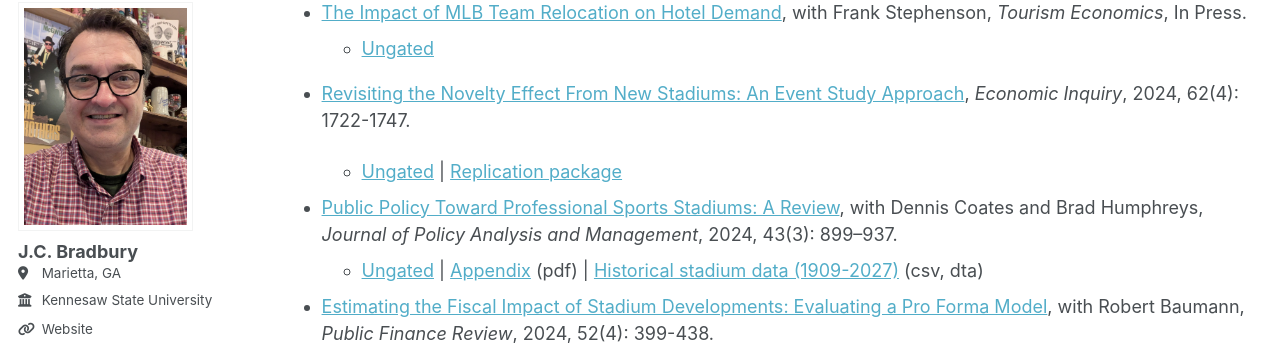
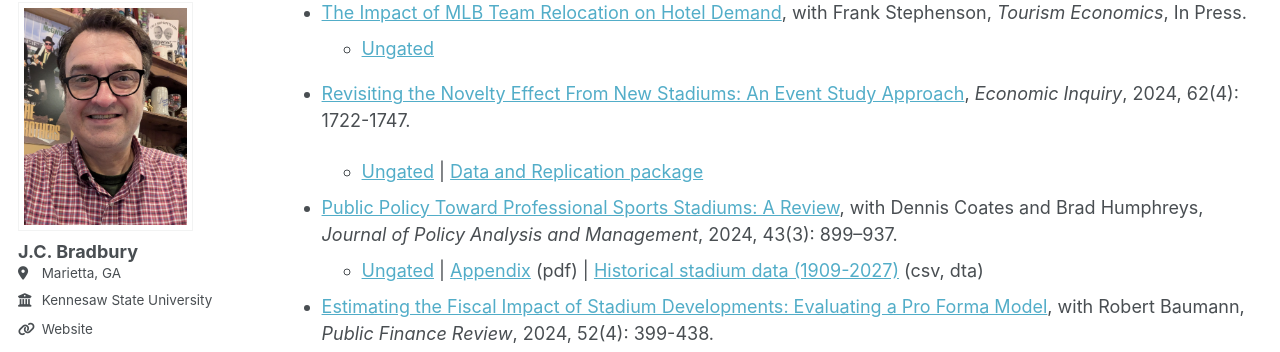
Before and after one commit to jcbradbury/jcbradbury.github.io, a Jekyll site: the page built from _pages/research.md, in a window 1280 px wide and 900 px high, scrolled down 434 px. Shown: the part 99-451 px from the top of the window. Built offline with Jekyll 4.4.1, drawn with Linux system fonts in a browser that asks for light colours; some web fonts are replaced; a script bundle is joined from its source files by our own code; library files that are not in the unit come from our copies.

Commit message:
Update research.md

```diff
--- a/_pages/research.md
+++ b/_pages/research.md
@@ -18,9 +18,9 @@
 
 ### Journal Articles
 <!--
-- The Public Cost of Minor League Baseball Stadium Subsidies [(pre-print)](https://papers.ssrn.com/sol3/papers.cfm?abstract_id=5318600), *Economic Inquiry*, conditionally accepted pending replication package approval by data editor.
+- The Public Cost of Minor League Baseball Stadium Subsidies [(pre-print)](https://papers.ssrn.com/sol3/papers.cfm?abstract_id=5318600), *Economic Inquiry*, forthcoming.
 
-    - [Replication package](https://doi.org/10.3886/E241242V1)
+    - [Data and Replication package](https://doi.org/10.3886/E241242V3)
 
 -->
 - [Yes, There is an Economic Consensus that Professional Sports Facilities are Inadvisable Public Investments: A Reply to Johnson, Fort, and Rosentraub](https://journals.sagepub.com/doi/10.1177/08912424261418035), with Brad Humphreys, *Economic Development Quarterly*, 2026, In Press.  40(2)
@@ -32,7 +32,7 @@
 
 - [Revisiting the Novelty Effect From New Stadiums: An Event Study Approach](https://doi.org/10.1111/ecin.13231), *Economic Inquiry*, 2024, 62(4): 1722-1747.
 
-    - [Ungated](https://onlinelibrary.wiley.com/share/author/YB8JYYXKYXUAW3B4UDCN?target=10.1111/ecin.13231) \| [Replication package](https://doi.org/10.3886/E200122V2)
+    - [Ungated](https://onlinelibrary.wiley.com/share/author/YB8JYYXKYXUAW3B4UDCN?target=10.1111/ecin.13231) \| [Data and Replication package](https://doi.org/10.3886/E200122V2)
 
 - [Public Policy Toward Professional Sports Stadiums: A Review](https://onlinelibrary.wiley.com/doi/full/10.1002/pam.22534), with Dennis Coates and Brad Humphreys, *Journal of Policy Analysis and Management*, 2024, 43(3): 899–937.
     -  [Ungated](https://onlinelibrary.wiley.com/share/author/ERYG47HSGDANU6MHVHHT?target=10.1002/pam.22534) \| [Appendix](https://onlinelibrary.wiley.com/action/downloadSupplement?doi=10.1002%2Fpam.22534&file=pam22534-sup-0001-Appendix.pdf) (pdf) \|  [Historical stadium data (1909-2027)](https://doi.org/10.3886/E193067V1) (csv, dta)
```
